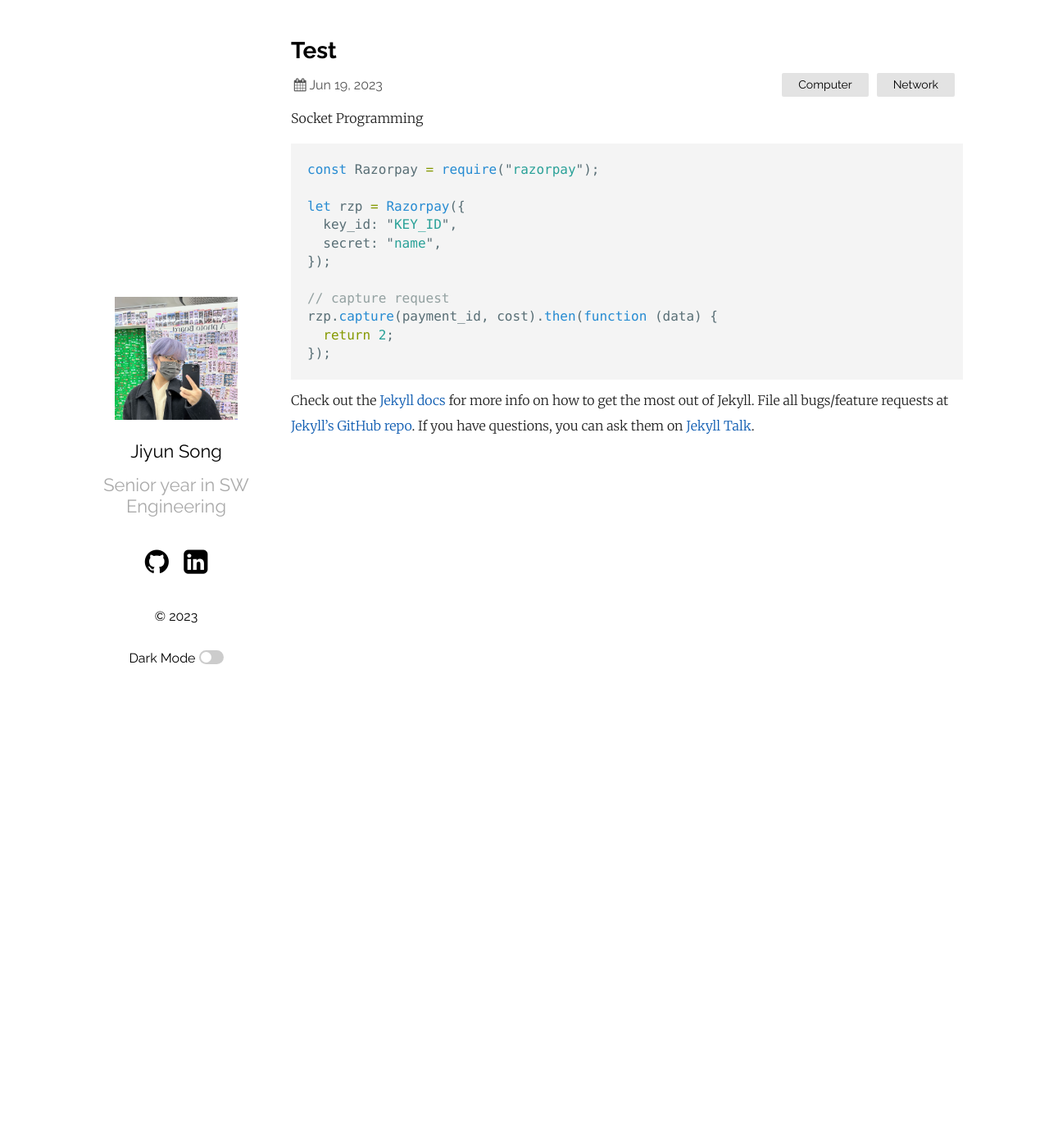
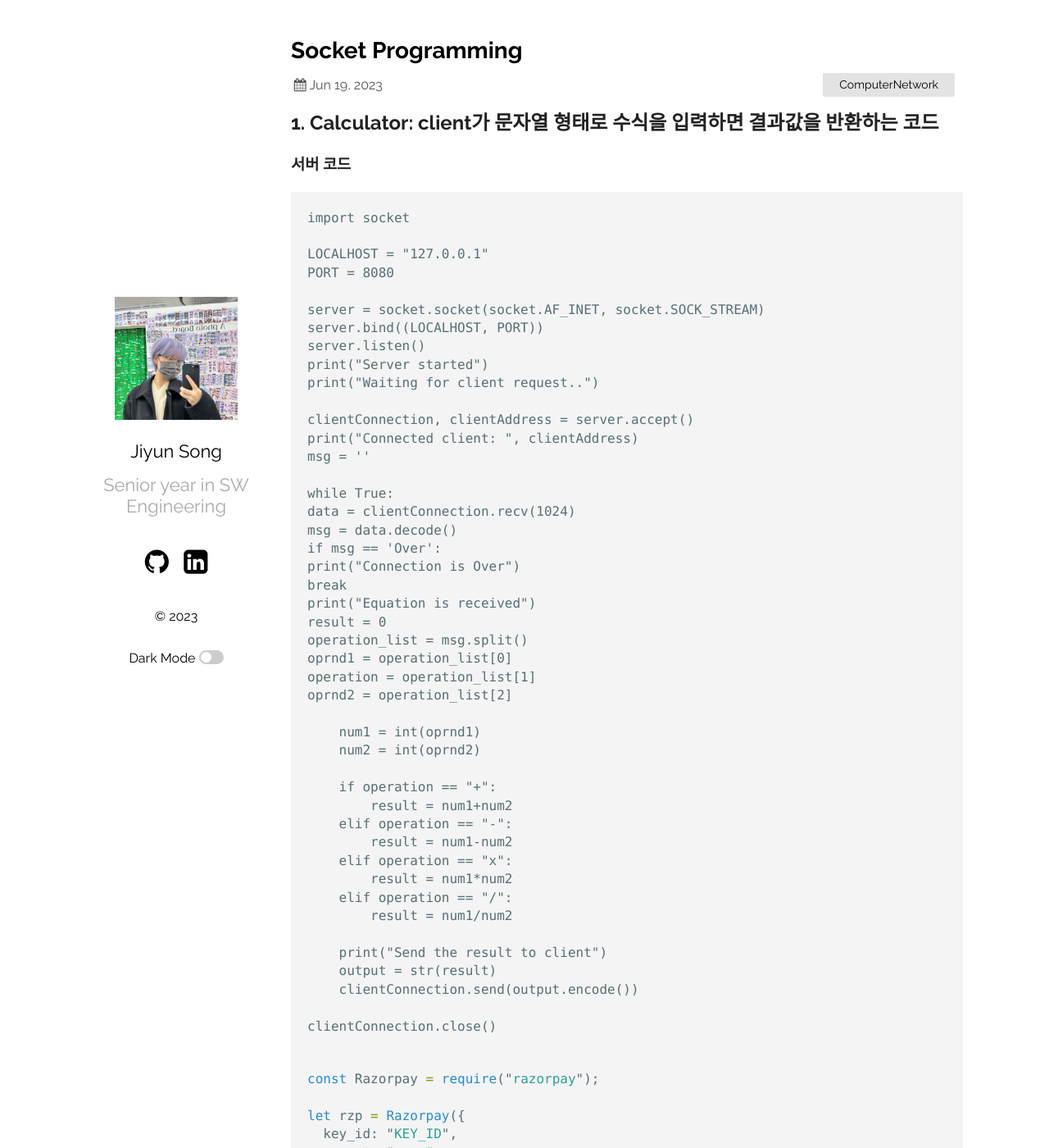
Before and after one commit to sojoyfulyouth/Jekyll-Blog, a Jekyll site: the page built from _posts/2023-06-19-welcome-to-jekyll.markdown, in a window 1280 px wide and 1400 px high. Shown: the whole window at 82% size. Built offline with Jekyll 4.4.1, drawn with Linux system fonts in a browser that asks for light colours.

Commit message:
first code post test

````diff
--- a/_posts/2023-06-19-welcome-to-jekyll.markdown
+++ b/_posts/2023-06-19-welcome-to-jekyll.markdown
@@ -1,12 +1,61 @@
 ---
 layout: post
-title: "Test"
+title: "Socket Programming"
 date: 2023-06-19
-# 21:03:36 +0530
-categories: Computer Network
+categories: ComputerNetwork
 ---
 
-Socket Programming
+## 1. Calculator: client가 문자열 형태로 수식을 입력하면 결과값을 반환하는 코드
+
+### 서버 코드
+
+```
+import socket
+
+LOCALHOST = "127.0.0.1"
+PORT = 8080
+
+server = socket.socket(socket.AF_INET, socket.SOCK_STREAM)
+server.bind((LOCALHOST, PORT))
+server.listen()
+print("Server started")
+print("Waiting for client request..")
+
+clientConnection, clientAddress = server.accept()
+print("Connected client: ", clientAddress)
+msg = ''
+
+while True:
+data = clientConnection.recv(1024)
+msg = data.decode()
+if msg == 'Over':
+print("Connection is Over")
+break
+print("Equation is received")
+result = 0
+operation_list = msg.split()
+oprnd1 = operation_list[0]
+operation = operation_list[1]
+oprnd2 = operation_list[2]
+
+    num1 = int(oprnd1)
+    num2 = int(oprnd2)
+
+    if operation == "+":
+        result = num1+num2
+    elif operation == "-":
+        result = num1-num2
+    elif operation == "x":
+        result = num1*num2
+    elif operation == "/":
+        result = num1/num2
+
+    print("Send the result to client")
+    output = str(result)
+    clientConnection.send(output.encode())
+
+clientConnection.close()
+```
 
 ```javascript
 const Razorpay = require("razorpay");
````
